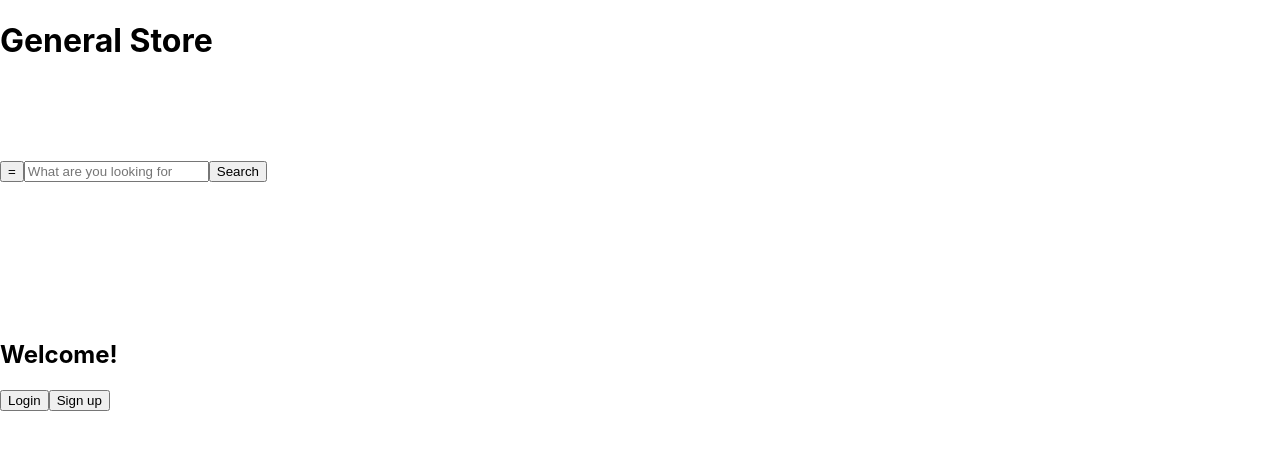
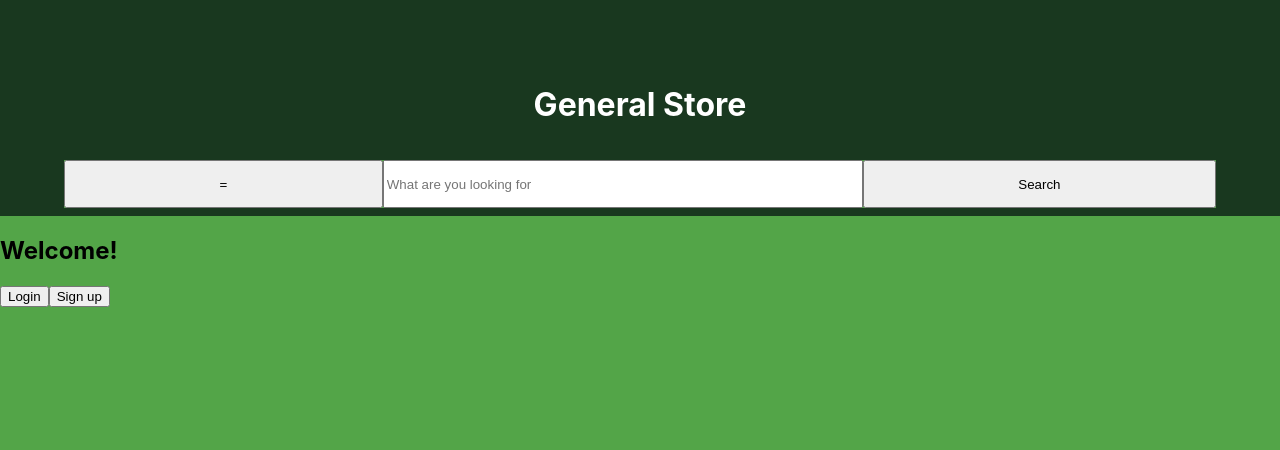
Before and after one commit to corkesw/marketplace, a React (Create React App) app: page / in a window 1280 px wide. Shown: the top 450 px of the page. Built offline with nearby package versions, Linux system fonts and the light colour scheme; no server answers.

Commit message:
add main styling

```diff
--- a/src/App.js
+++ b/src/App.js
@@ -17,15 +17,18 @@ const AppLayout = styled.div`
   z-index: 1;
   display: grid;
   grid-template-columns: 25vw 25vw 25vw 25vw;
-  grid-template-rows: 20vh 20vh 60vh;
+  grid-template-rows: 20vh 7vh 1fr;
   grid-template-areas:
     "header header header header"
     "search search search search"
     "switch switch switch switch";
+  min-height: 100vh;
 `;
 
 const StyledSwitch = styled.section`
   grid-area: switch;
+  background-color: #53A548;
+  /* min-height: 100%; */
 `;
 
 function App() {
--- a/src/Constants/Header.jsx
+++ b/src/Constants/Header.jsx
@@ -5,7 +5,13 @@ import { UserContext } from './UserContext';
 
 
 const StyledHeader = styled.header`
-    grid-area:header
+    grid-area:header;
+    background-color: #19381F;
+    color: white;
+    text-align: center;
+    /* align-self: center; */
+    padding-top: 4rem;
+    height: 100%;
 `;
 
 const Header = () => {
--- a/src/Constants/Nav.css
+++ b/src/Constants/Nav.css
@@ -3,7 +3,7 @@
     position: absolute;
     width: 50vw;
     height: 100vh;
-    top: 10vh;
+    top: 20vh;
 }
 
 .nav-hidden {
@@ -19,4 +19,14 @@
 
 .nav-text{
     font-size: 0.6rem;
+    list-style: none;
+    width: 100%;
 }
+
+ul button {
+    width: 100%;
+    left: 0px;
+    margin-left: -2.5rem;
+    height: 2rem;
+    margin-bottom: 0.2rem;
+}
--- a/src/Constants/Nav.jsx
+++ b/src/Constants/Nav.jsx
@@ -8,6 +8,8 @@ import { useHistory } from 'react-router';
 const StyledNav = styled.nav`
 z-index: 2;
 grid-area: header;
+background-color: #55828B;
+
 `;
 
 
--- a/src/Constants/Search.jsx
+++ b/src/Constants/Search.jsx
@@ -6,6 +6,12 @@ import { Link, useHistory } from "react-router-dom";
 const StyledSearch = styled.form`
   grid-area: search;
   width: 100%;
+  display: grid;
+  grid-template-areas: "menu bar button" ;
+  height: 3rem;
+  width: 90vw;
+  margin: 0 auto;
+  background-color: #53A548;
 `;
 
 const Search = ({ setNavVisible }) => {
```
Also changed, not shown: src/Pages/ItemView.jsx (added, +16 -0 lines).
